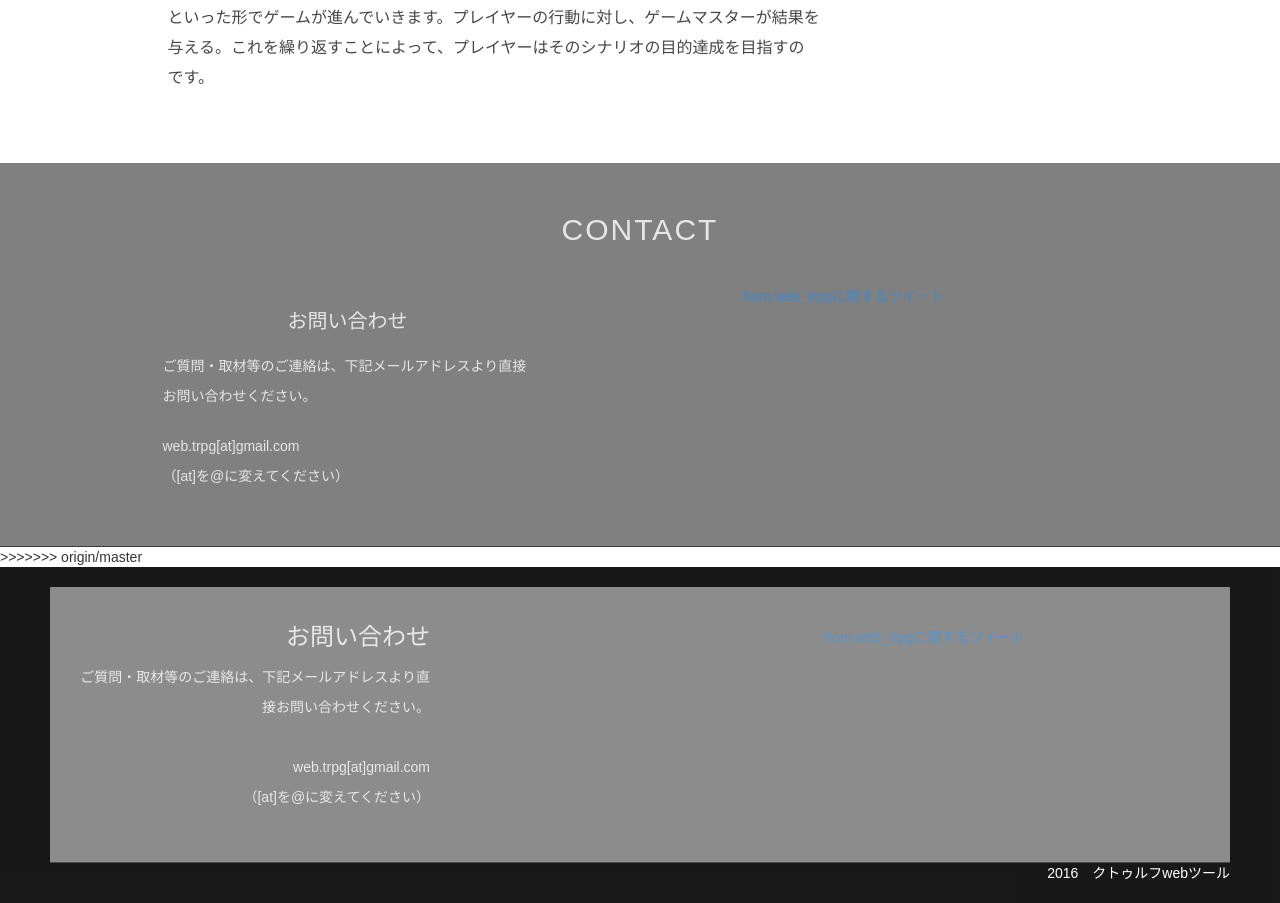
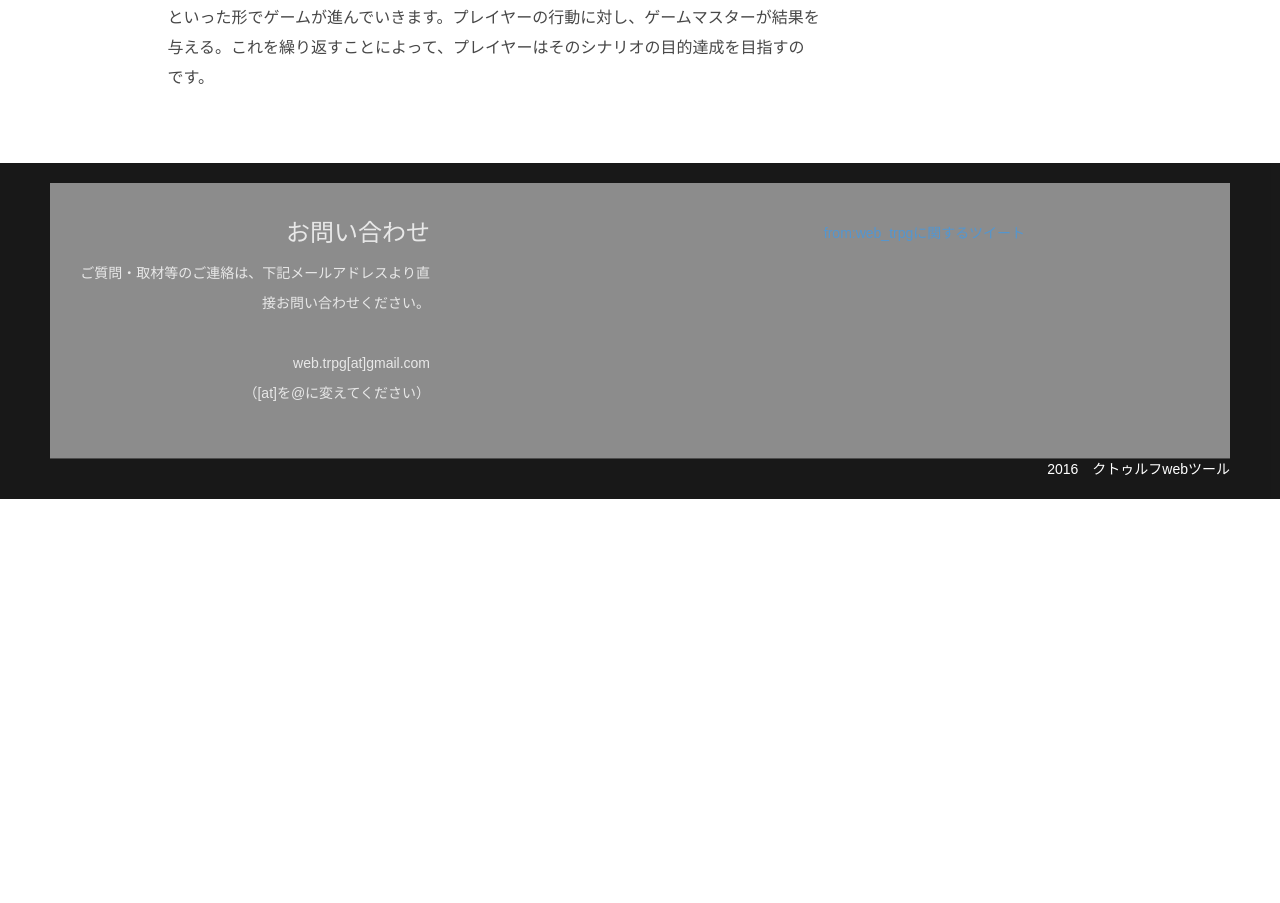
Before and after one commit to XxGodmoonxX/bs-sim, a plain HTML site: page index.html in a window 1280 px wide. Shown: the part 3195-4098 px from the top of the page. After the commit the page ends 3694 px from the top, so only its background shows below. Drawn offline with nearby package versions, Linux system fonts and the light colour scheme; a web font is replaced by a local one.

Commit message:
コピー
した

```diff
--- a/index.html
+++ b/index.html
@@ -149,41 +149,7 @@
         </div>
     </section>
     <!--footer Section -->
-      <div id="contact">
-        <div class="contact_content clearfix">
-          <div class="container">
-            <div class="row">
-              <h2>CONTACT</h2>
-              <div class="col-md-1">
-              </div>
-              <div class="contact_middle_content col-md-offset-2 col-md-4 ">
-                <h3>お問い合わせ</h3>
-                <p>ご質問・取材等のご連絡は、下記メールアドレスより直接お問い合わせください。</p>
-                <p>web.trpg[at]gmail.com<br>（[at]を@に変えてください）</p>
-              </div>
-              <div class="col-md-2">
-              </div>
-              <div class="contact_right_content col-md-4">
-                <a class="twitter-timeline" href="https://twitter.com/search?q=from%3Aweb_trpg" data-widget-id="803824227979821056" height=
-              "300">from:web_trpgに関するツイート</a>
-                <script>
-                    ! function(d, s, id) {
-                        var js, fjs = d.getElementsByTagName(s)[0],
-                            p = /^http:/.test(d.location) ? 'http' : 'https';
-                        if (!d.getElementById(id)) {
-                            js = d.createElement(s);
-                            js.id = id;
-                            js.src = p + "://platform.twitter.com/widgets.js";
-                            fjs.parentNode.insertBefore(js, fjs);
-                        }
-                    }(document, "script", "twitter-wjs");
-                </script>
-              </div>
-            </div>
-          </div>
-        </div>
-      </div>
->>>>>>> origin/master
+
     <div class="for-full-back " id="footer">
       <div id="contact">
         <div class="contact_content clearfix">
```
